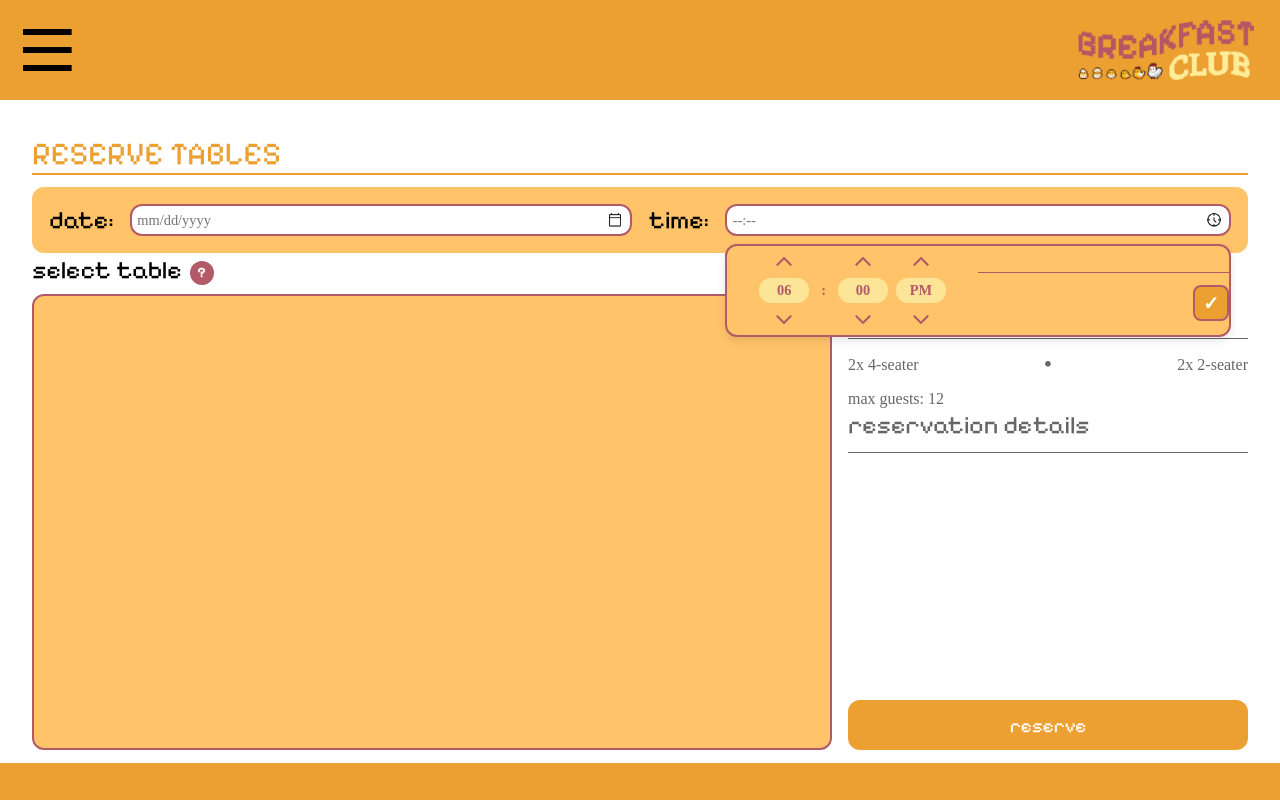
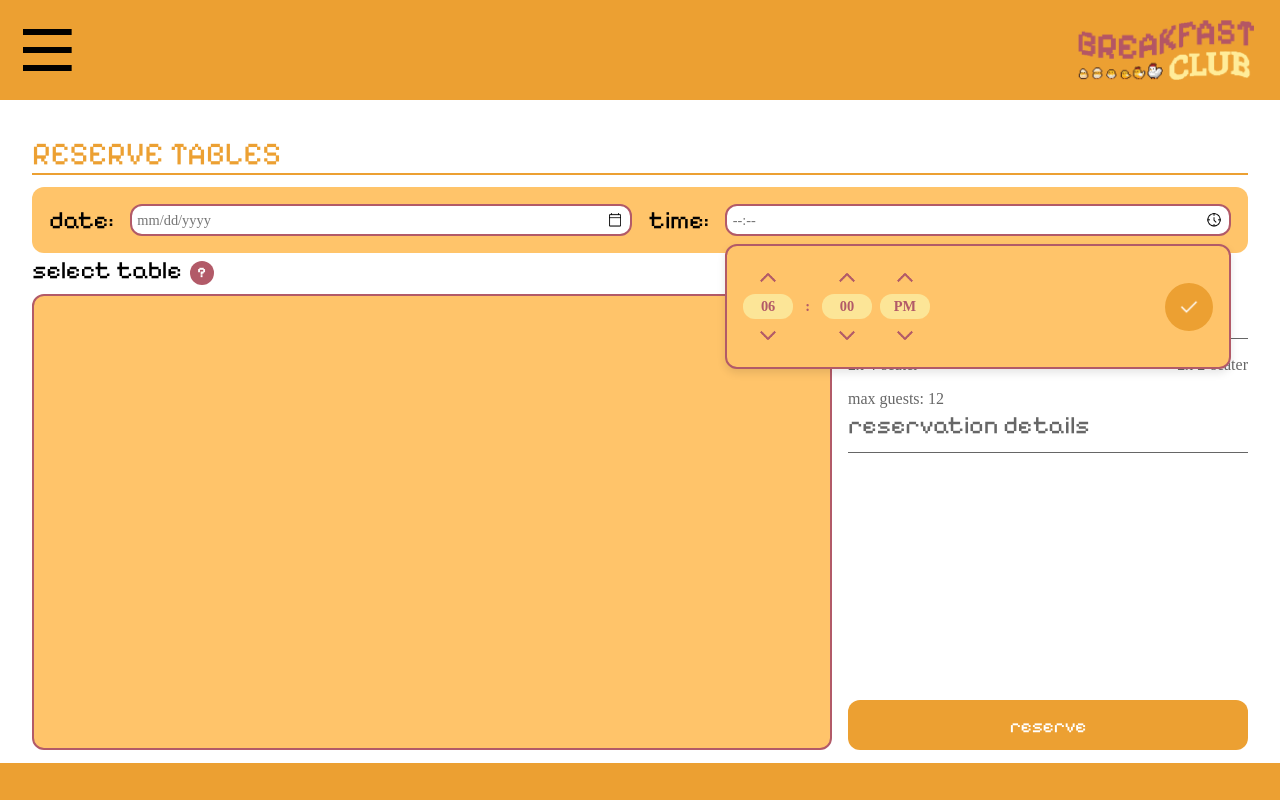
Before and after one commit to AhmedAfzal2/breakfast-club, a React (Vite) app: page /reservations in a window 1280 px wide. Both pictures are taken after a click on the button 1214 px from the left and 220 px from the top of the page. Built offline with nearby package versions, Linux system fonts and the light colour scheme.

Commit message:
time spinner

```diff
--- a/src/components/TimeSpinner.css
+++ b/src/components/TimeSpinner.css
@@ -1,6 +1,7 @@
 .time-spinner-wrapper {
   width: 100%;
   display: flex;
+  flex-direction: column;
   align-items: center;
   justify-content: center;
 }
@@ -11,10 +12,18 @@
   min-height: 0;
   display: flex;
   align-items: center;
-  justify-content: center;
-  gap: 0.5rem;
+  justify-content: space-between;
+  gap: 1rem;
   padding: 0;
   box-sizing: border-box;
+}
+
+.time-spinner-left {
+  display: flex;
+  align-items: center;
+  justify-content: flex-start;
+  gap: 0.5rem;
+  flex: 1;
 }
 
 .time-spinner-group {
@@ -79,41 +88,42 @@
   align-self: center;
 }
 
-.time-spinner-confirm-row {
-  width: 100%;
-  display: flex;
-  align-items: center;
-  justify-content: space-between;
-  margin-top: 0.75rem;
-  padding-top: 0.75rem;
-  border-top: 1px solid var(--china-rose);
-}
-
-.time-spinner-display {
-  font-family: 'Roboto Slab', serif;
-  font-size: 1rem;
-  color: var(--china-rose);
-  font-weight: 600;
-  flex: 1;
-}
-
 .time-spinner-confirm-button {
   background-color: var(--gamboge);
-  border: 2px solid var(--china-rose);
-  border-radius: 8px;
-  color: white;
-  font-size: 1.2rem;
-  font-weight: bold;
-  width: 36px;
-  height: 36px;
+  border: none;
+  border-radius: 50%;
+  width: 48px;
+  height: 48px;
   display: flex;
   align-items: center;
   justify-content: center;
   cursor: pointer;
   transition: background-color 0.2s ease;
   flex-shrink: 0;
+  padding: 0;
 }
 
 .time-spinner-confirm-button:hover {
   background-color: var(--china-rose);
 }
+
+.time-spinner-confirm-button img {
+  width: 24px;
+  height: 24px;
+  object-fit: contain;
+  filter: brightness(0) invert(1);
+}
+
+.time-spinner-error {
+  margin-top: 0.75rem;
+  padding: 0.5rem;
+  background-color: rgba(178, 90, 104, 0.1);
+  border: 1px solid var(--china-rose);
+  border-radius: 8px;
+  color: var(--china-rose);
+  font-family: 'Roboto Slab', serif;
+  font-size: 0.85rem;
+  text-align: center;
+  width: 100%;
+  box-sizing: border-box;
+}
--- a/src/components/TimeSpinner.jsx
+++ b/src/components/TimeSpinner.jsx
@@ -1,5 +1,6 @@
 import React, { useState, useEffect } from "react";
 import arrowIcon from "../../assets/images/icons/arrow.png";
+import tickIcon from "../../assets/images/icons/tick.png";
 import "./TimeSpinner.css";
 
 function TimeSpinner({ selectedTime, onTimeChange, minTime }) {
@@ -27,6 +28,8 @@ function TimeSpinner({ selectedTime, onTimeChange, minTime }) {
     return minTime.getHours() >= 12 ? 'PM' : 'AM';
   });
 
+  const [error, setError] = useState("");
+
   const updateTime = (newHours, newMinutes, newAmPm) => {
     const now = new Date();
     let hour24 = newHours;
@@ -35,9 +38,13 @@ function TimeSpinner({ selectedTime, onTimeChange, minTime }) {
 
     const newTime = new Date(now.getFullYear(), now.getMonth(), now.getDate(), hour24, newMinutes);
 
+    // Clear error when user changes time
+    setError("");
+
     // Check if time is valid (not before minTime and within 30-minute intervals)
     if (newTime >= minTime && newTime <= new Date(now.getFullYear(), now.getMonth(), now.getDate(), 23, 30)) {
-      onTimeChange(newTime);
+      // Don't call onTimeChange here, just update local state
+      // onTimeChange will be called only on confirm
     }
   };
 
@@ -107,11 +114,36 @@ function TimeSpinner({ selectedTime, onTimeChange, minTime }) {
   };
 
   const handleButtonClick = (e, callback) => {
+    e.preventDefault();
     e.stopPropagation();
     callback();
   };
 
+  const validateTime = (timeToValidate) => {
+    const now = new Date();
+    const oneHourFromNow = new Date(now.getTime() + 60 * 60 * 1000);
+
+    // Check if time is before current time
+    if (timeToValidate < now) {
+      return "Cannot select a time in the past";
+    }
+
+    // Check if time is before one hour from now
+    if (timeToValidate < oneHourFromNow) {
+      return "Reservations must be at least 1 hour from now";
+    }
+
+    // Check if time is within valid range (before 11:30 PM)
+    const maxTime = new Date(now.getFullYear(), now.getMonth(), now.getDate(), 23, 30);
+    if (timeToValidate > maxTime) {
+      return "Reservations must be before 11:30 PM";
+    }
+
+    return null; // Valid time
+  };
+
   const handleConfirm = (e) => {
+    e.preventDefault();
     e.stopPropagation();
     const now = new Date();
     let hour24 = hours;
@@ -120,14 +152,41 @@ function TimeSpinner({ selectedTime, onTimeChange, minTime }) {
 
     const newTime = new Date(now.getFullYear(), now.getMonth(), now.getDate(), hour24, minutes);
 
-    if (newTime >= minTime && newTime <= new Date(now.getFullYear(), now.getMonth(), now.getDate(), 23, 30)) {
+    const validationError = validateTime(newTime);
+    if (validationError) {
+      setError(validationError);
+      return;
+    }
+
+    // Time is valid, clear error and proceed
+    setError("");
     onTimeChange(newTime);
-    }
   };
 
   return (
-    <div className="time-spinner-wrapper" onClick={(e) => e.stopPropagation()}>
-      <div className="time-spinner-container">
+    <div
+      className="time-spinner-wrapper"
+      onClick={(e) => {
+        e.preventDefault();
+        e.stopPropagation();
+      }}
+      onMouseDown={(e) => {
+        e.preventDefault();
+        e.stopPropagation();
+      }}
+    >
+      <div
+        className="time-spinner-container"
+        onClick={(e) => {
+          e.preventDefault();
+          e.stopPropagation();
+        }}
+        onMouseDown={(e) => {
+          e.preventDefault();
+          e.stopPropagation();
+        }}
+      >
+        <div className="time-spinner-left">
           <div className="time-spinner-group">
             <button
               type="button"
@@ -187,18 +246,19 @@ function TimeSpinner({ selectedTime, onTimeChange, minTime }) {
             </button>
           </div>
         </div>
-      <div className="time-spinner-confirm-row">
-        <div className="time-spinner-display">
-          {formatTime()}
-        </div>
         <button
           type="button"
           className="time-spinner-confirm-button"
           onClick={handleConfirm}
         >
-          ✓
+          <img src={tickIcon} alt="Confirm" />
         </button>
       </div>
+      {error && (
+        <div className="time-spinner-error">
+          {error}
+        </div>
+      )}
     </div>
   );
 }
--- a/src/pages/ReservationPage.css
+++ b/src/pages/ReservationPage.css
@@ -148,7 +148,7 @@
 .time-spinner-popup {
   position: absolute;
   top: 100%;
-  left: 0;
+  padding: 1rem;
   margin-top: 0.5rem;
   background-color: var(--hunyadi-yellow);
   border: 2px solid var(--china-rose);
--- a/src/pages/ReservationPage.jsx
+++ b/src/pages/ReservationPage.jsx
@@ -1,4 +1,4 @@
-import React, { useState, useEffect } from "react";
+import React, { useState } from "react";
 import DatePicker from "react-datepicker";
 import "react-datepicker/dist/react-datepicker.css";
 import Layout from "../components/Layout/Layout";
@@ -106,27 +106,7 @@ function ReservationPage() {
     setIsTimeSpinnerOpen(false);
   };
 
-  useEffect(() => {
-    const handleClickOutside = (event) => {
-      if (isTimeSpinnerOpen) {
-        const timeInputWrapper = document.querySelector('.time-input-wrapper');
-        const timeSpinnerPopup = document.querySelector('.time-spinner-popup');
-        if (timeInputWrapper && timeSpinnerPopup) {
-          if (!timeInputWrapper.contains(event.target) && !timeSpinnerPopup.contains(event.target)) {
-            setIsTimeSpinnerOpen(false);
-          }
-        }
-      }
-    };
-
-    if (isTimeSpinnerOpen) {
-      document.addEventListener('mousedown', handleClickOutside);
-    }
-
-    return () => {
-      document.removeEventListener('mousedown', handleClickOutside);
-    };
-  }, [isTimeSpinnerOpen]);
+  // Popup only closes when tick button is clicked, not on outside click
 
   const CustomTimeInput = ({ value, onClick }) => (
     <div className="time-input-wrapper">
@@ -148,7 +128,14 @@ function ReservationPage() {
       {isTimeSpinnerOpen && (
         <div
           className="time-spinner-popup"
-          onClick={(e) => e.stopPropagation()}
+          onClick={(e) => {
+            e.preventDefault();
+            e.stopPropagation();
+          }}
+          onMouseDown={(e) => {
+            e.preventDefault();
+            e.stopPropagation();
+          }}
         >
           <TimeSpinner
             selectedTime={selectedTime}
```
Also changed, not shown: assets/images/icons/tick.png (added). Lines whose indentation alone changed are shown as unchanged.
